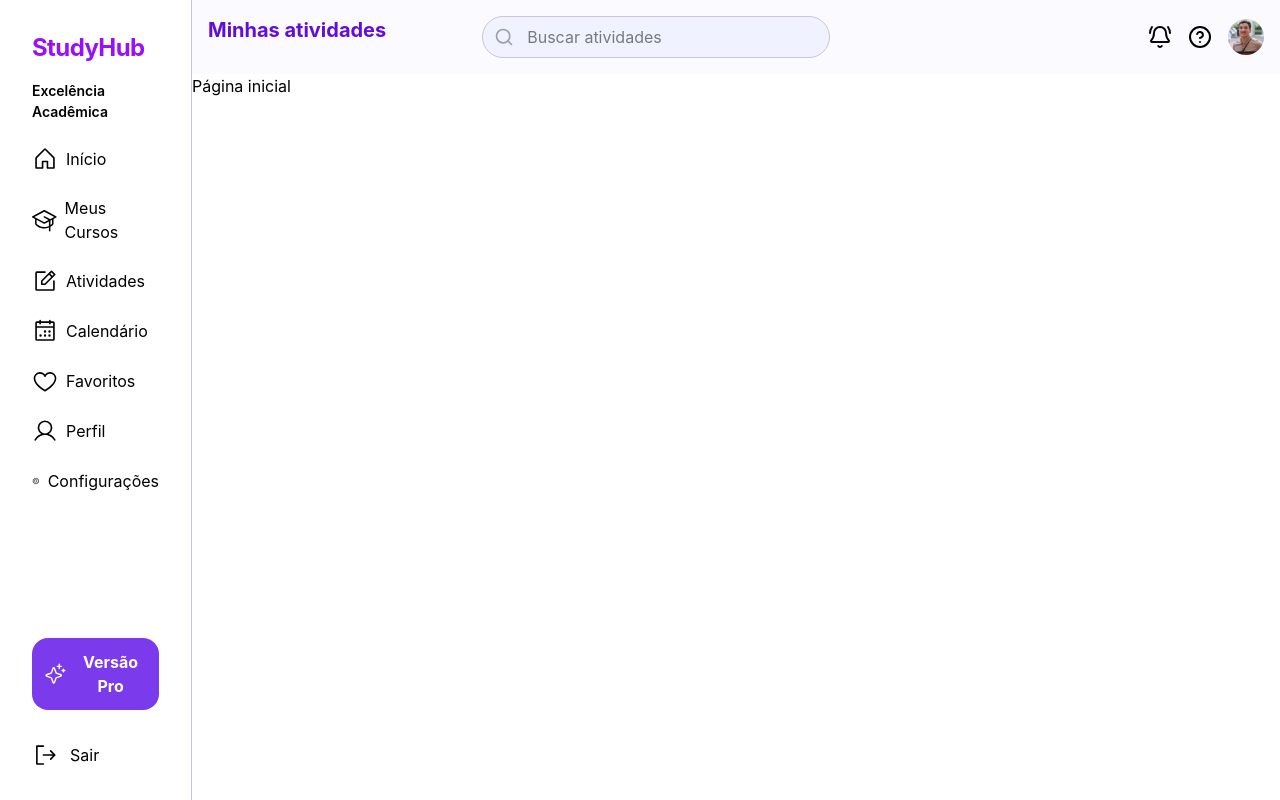
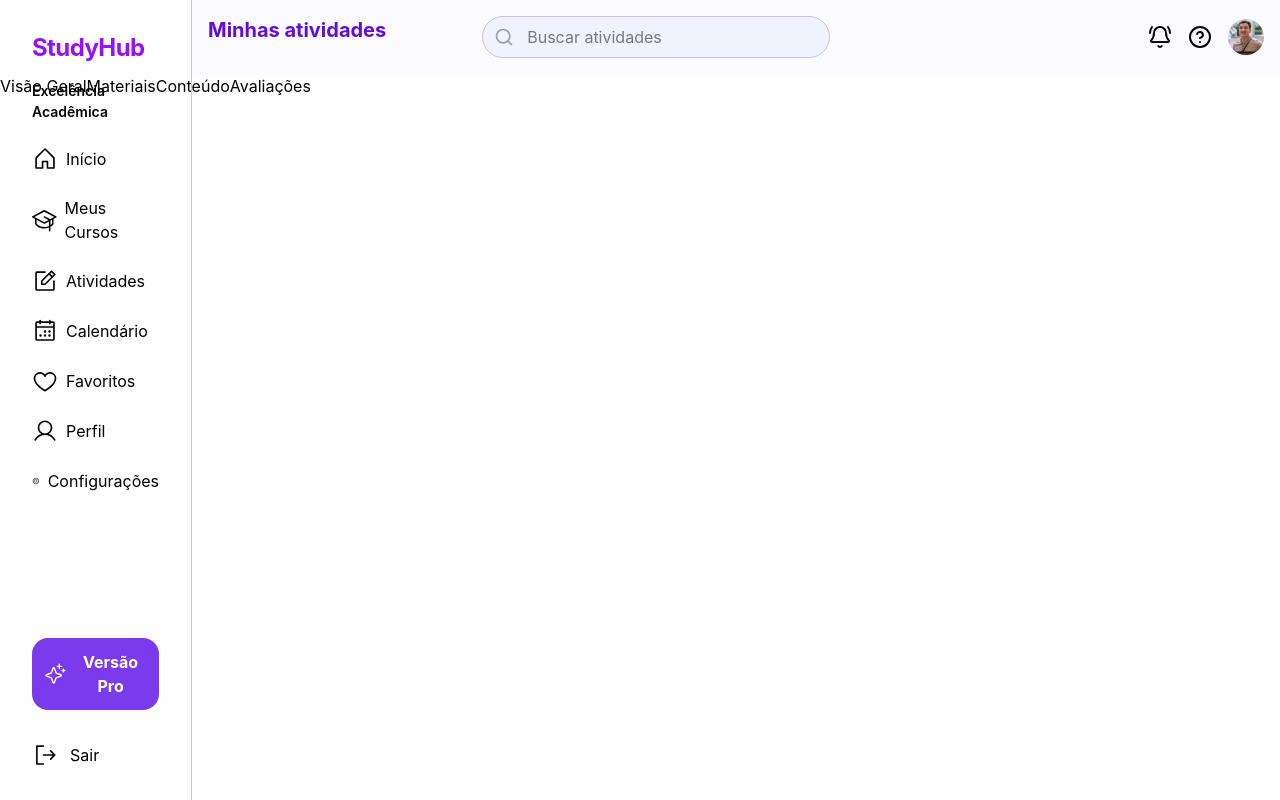
Before and after one commit to FS63-ALDEOTA/studyHub, a React (Vite) app: page /home in a window 1280 px wide. Built offline with nearby package versions, Linux system fonts and the light colour scheme.

Commit message:
add div dos links

```diff
--- a/src/pages/Home.jsx
+++ b/src/pages/Home.jsx
@@ -1,8 +1,11 @@
-
+import { Link } from "react-router-dom"
 const Home = () => {
   return (
-    <div className="ml-[15%]">
-      <h1>Página inicial</h1>
+    <div className="flex items-center">
+      <Link className="">Visão Geral</Link>
+      <Link className="">Materiais</Link>
+      <Link className="">Conteúdo</Link>
+      <Link className="">Avaliações</Link>
     </div>
   )
 }
```
